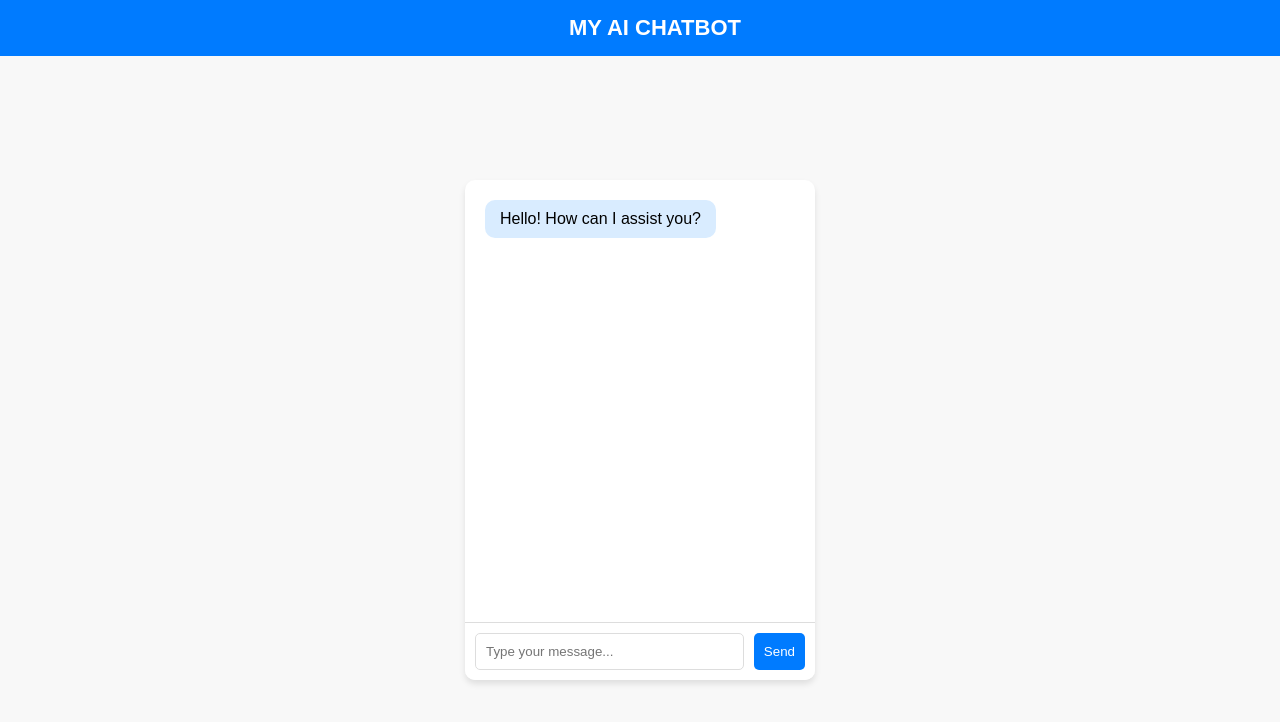
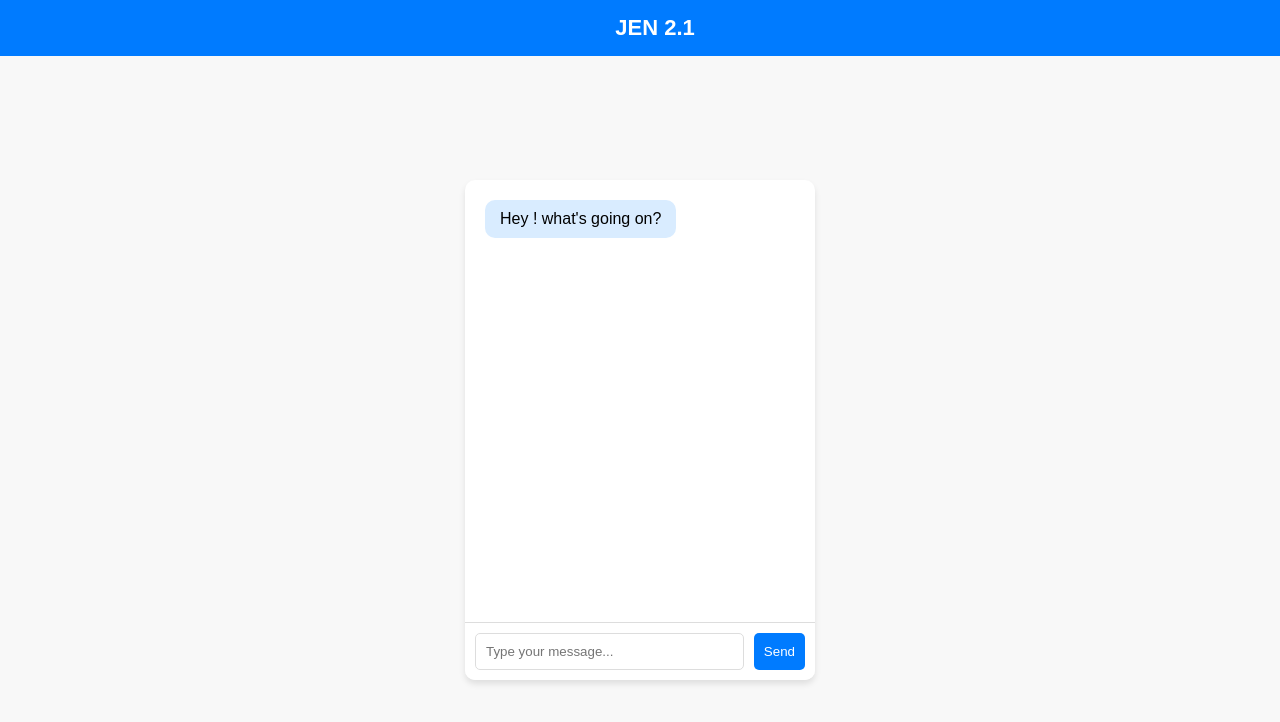
Before and after one commit to ahsan1435/Jen-2.1, a plain HTML site: page index.html in a window 1280 px wide. Drawn offline with Linux system fonts and the light colour scheme.

Commit message:
Update index.html

```diff
--- a/index.html
+++ b/index.html
@@ -7,10 +7,10 @@
     <link rel="stylesheet" href="style.css">
 </head>
 <body>
-    <div class="chat-header">My AI Chatbot</div>
+    <div class="chat-header"> Jen 2.1 </div>
     <div class="chat-container">
         <div class="chat-box" id="chat-box">
-            <div class="bot-message">Hello! How can I assist you?</div>
+            <div class="bot-message">Hey ! what's going on?</div>
         </div>
         <div class="input-area">
             <input type="text" id="user-input" placeholder="Type your message...">
```
